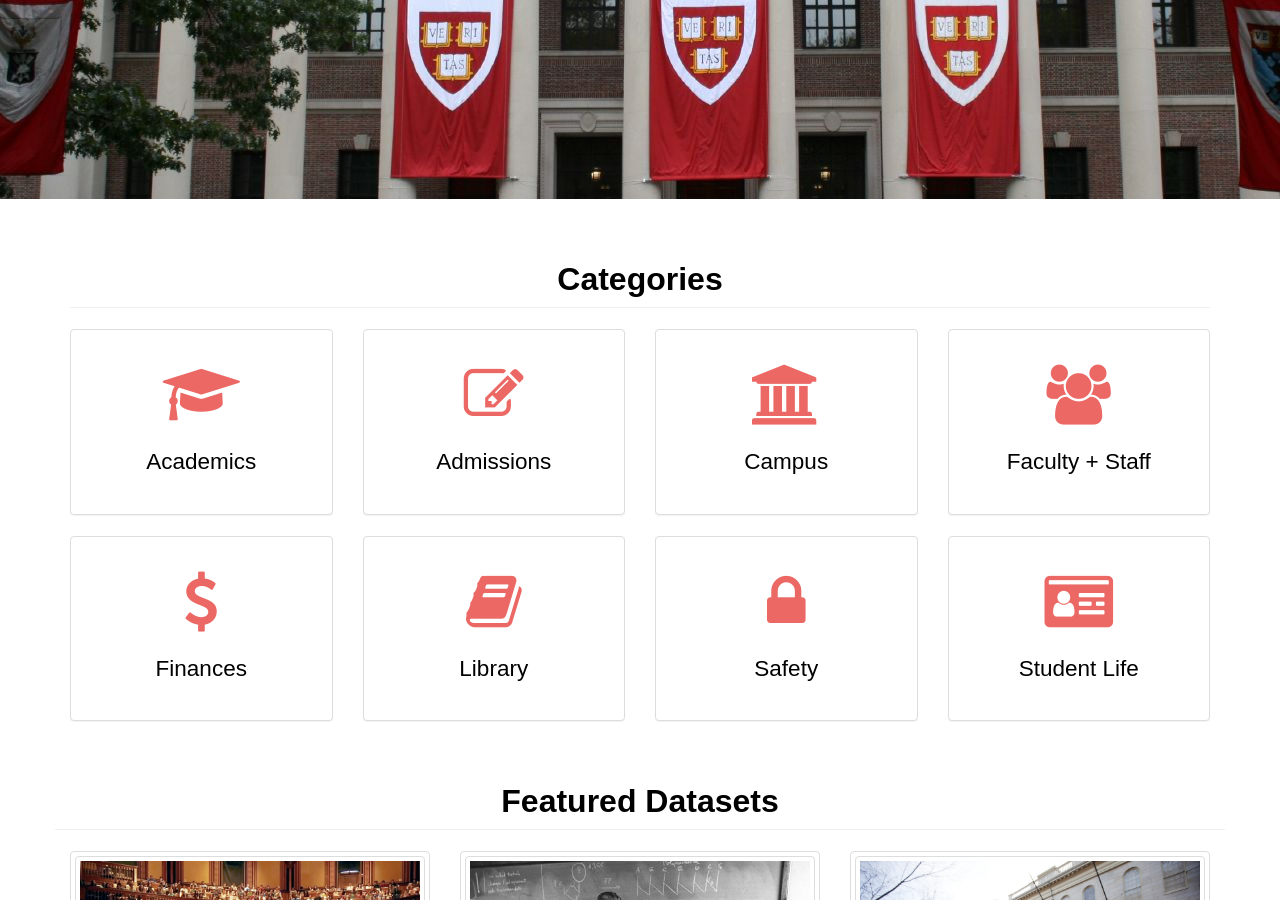
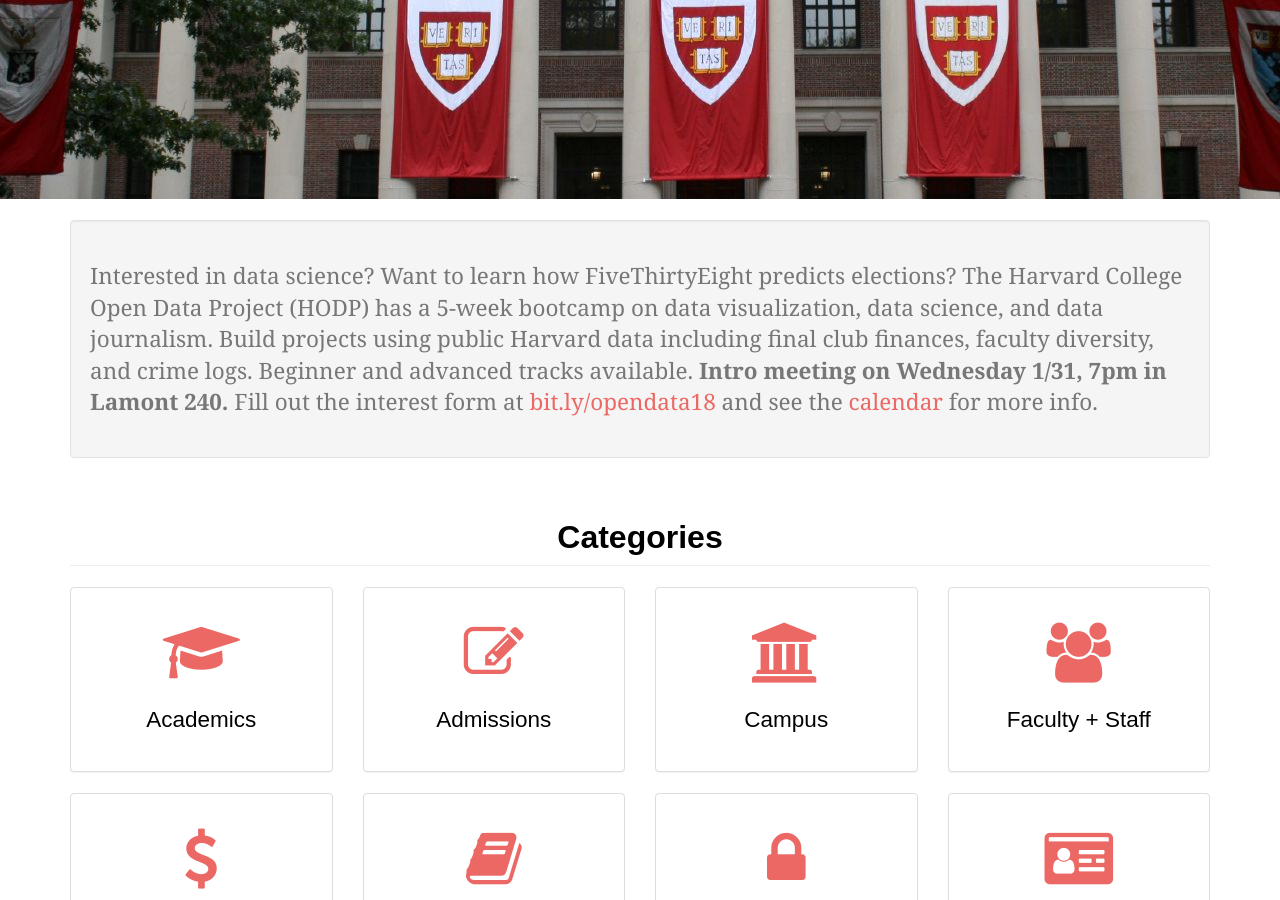
Before and after one commit to Eandalf7h/HarvardOpenData, a Jekyll site: the page built from index.html, in a window 1280 px wide and 900 px high, scrolled down 362 px. Built offline with Jekyll 4.4.1, drawn with Linux system fonts in a browser that asks for light colours; nearby versions of some CDN libraries; some web fonts are replaced.

Commit message:
added blurb to homepage

```diff
--- a/index.html
+++ b/index.html
@@ -29,6 +29,8 @@
 </div>
 
 <br/>
+<div class="container"><div class="well"><p class="lead">Interested in data science? Want to learn how FiveThirtyEight predicts elections? The Harvard College Open Data Project (HODP) has a 5-week bootcamp on data visualization, data science, and data journalism. Build projects using public Harvard data including final club finances, faculty diversity, and crime logs. Beginner and advanced tracks available. <b>Intro meeting on Wednesday 1/31, 7pm in Lamont 240.</b> Fill out the interest form at <a href="bit.ly/opendata18">bit.ly/opendata18</a> and see the <a href="/calendar/">calendar</a> for more info.</p>
+</div></div>
 
 <div class="container">
   <h2 class="page-header text-centered">Categories</h2>
```
